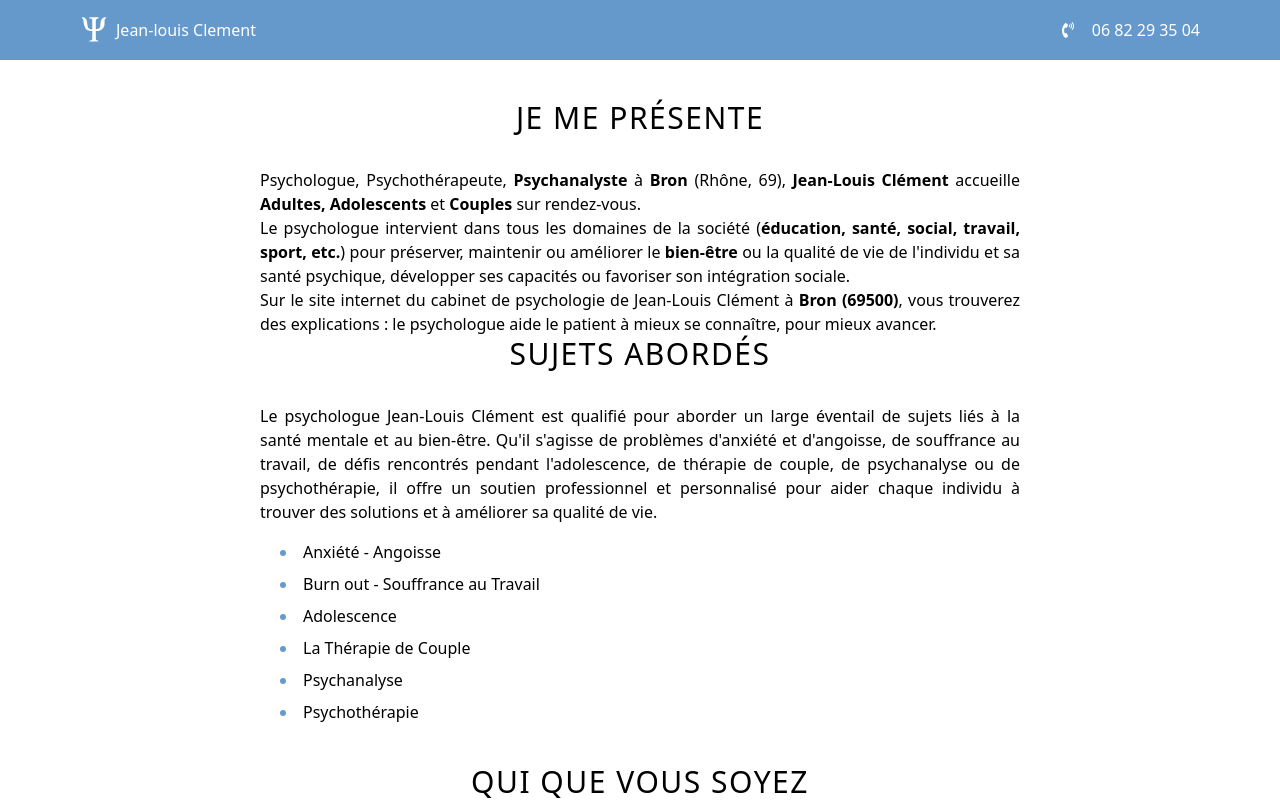
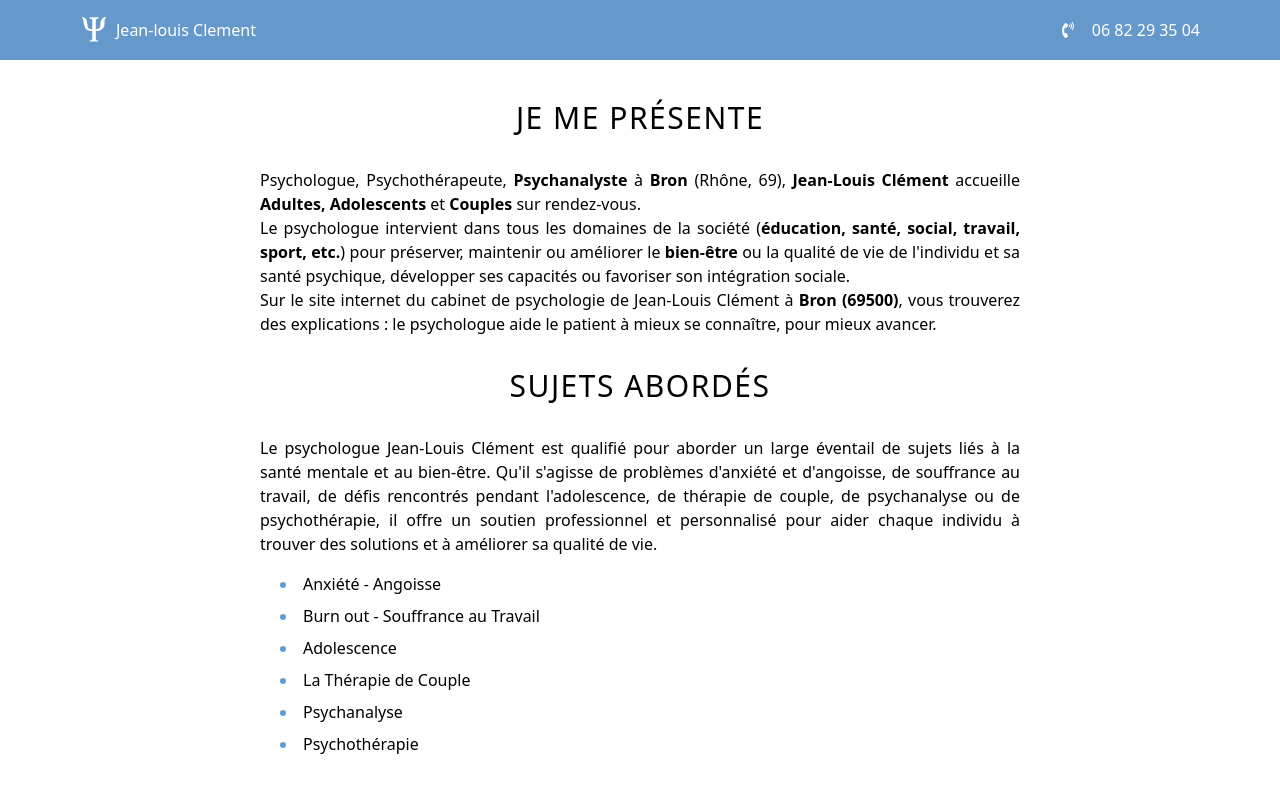
Before and after one commit to teovlt/JL-psy-bron, a React (Vite) app: page / in a window 1280 px wide. Shown: the top 800 px of the page. Built offline with nearby package versions, Linux system fonts and the light colour scheme.

Commit message:
Add pading to second title

```diff
--- a/src/pages/Home.jsx
+++ b/src/pages/Home.jsx
@@ -17,7 +17,7 @@ const Home = () => {
             <br />
             Sur le site internet du cabinet de psychologie de Jean-Louis Clément à <strong>Bron (69500)</strong>, vous trouverez des
             explications : le psychologue aide le patient à mieux se connaître, pour mieux avancer.
-            <h1 className='text-center text-3xl uppercase tracking-wider mb-8'>Sujets abordés</h1>
+            <h1 className='text-center text-3xl uppercase tracking-wider my-8'>Sujets abordés</h1>
             <p className='text-justify mb-4'>
               Le psychologue Jean-Louis Clément est qualifié pour aborder un large éventail de sujets liés à la santé mentale et au
               bien-être. Qu'il s'agisse de problèmes d'anxiété et d'angoisse, de souffrance au travail, de défis rencontrés pendant
```
